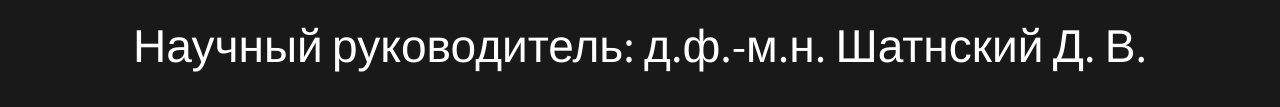
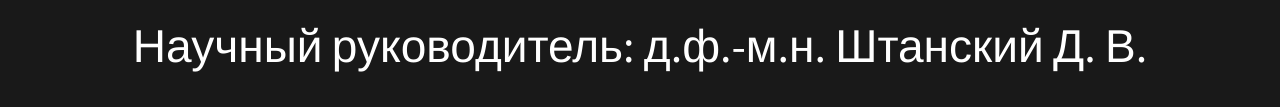
Before and after one commit to VolkovIlia/presentation, a plain HTML site: page index.html in a window 1280 px wide. Shown: the part 415-522 px from the top of the page. Drawn offline with Linux system fonts and the light colour scheme.

Commit message:
before shtansjiy ver.1.1

```diff
--- a/index.html
+++ b/index.html
@@ -23,7 +23,7 @@
     <section><h1 id="аттестация">Аттестация</h1>
 <h2 id="1-семестр-3-курс">1 семестр. 3 курс.</h2>
 <p>Аспирант: Волков И. Н.</p>
-<p>Научный руководитель: д.ф.-м.н. Шатнский Д. В.</p>
+<p>Научный руководитель: д.ф.-м.н. Штанский Д. В.</p>
 <p><strong>Тема диссертационной работы</strong>: Разработка перспективных катализаторов на основе гетерогенных наноструктур нитрида бора.</p>
 </section><section>
 
```
